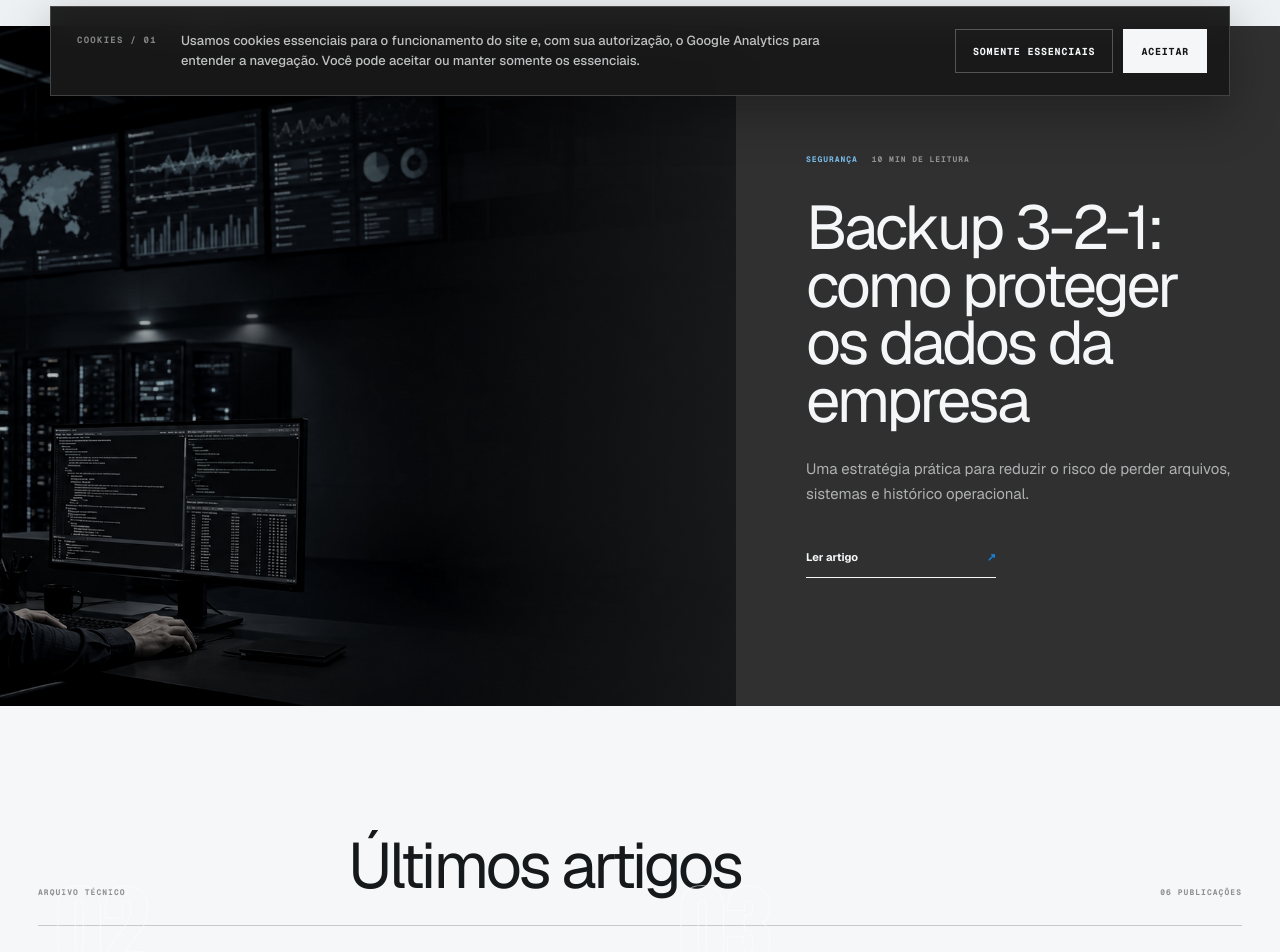
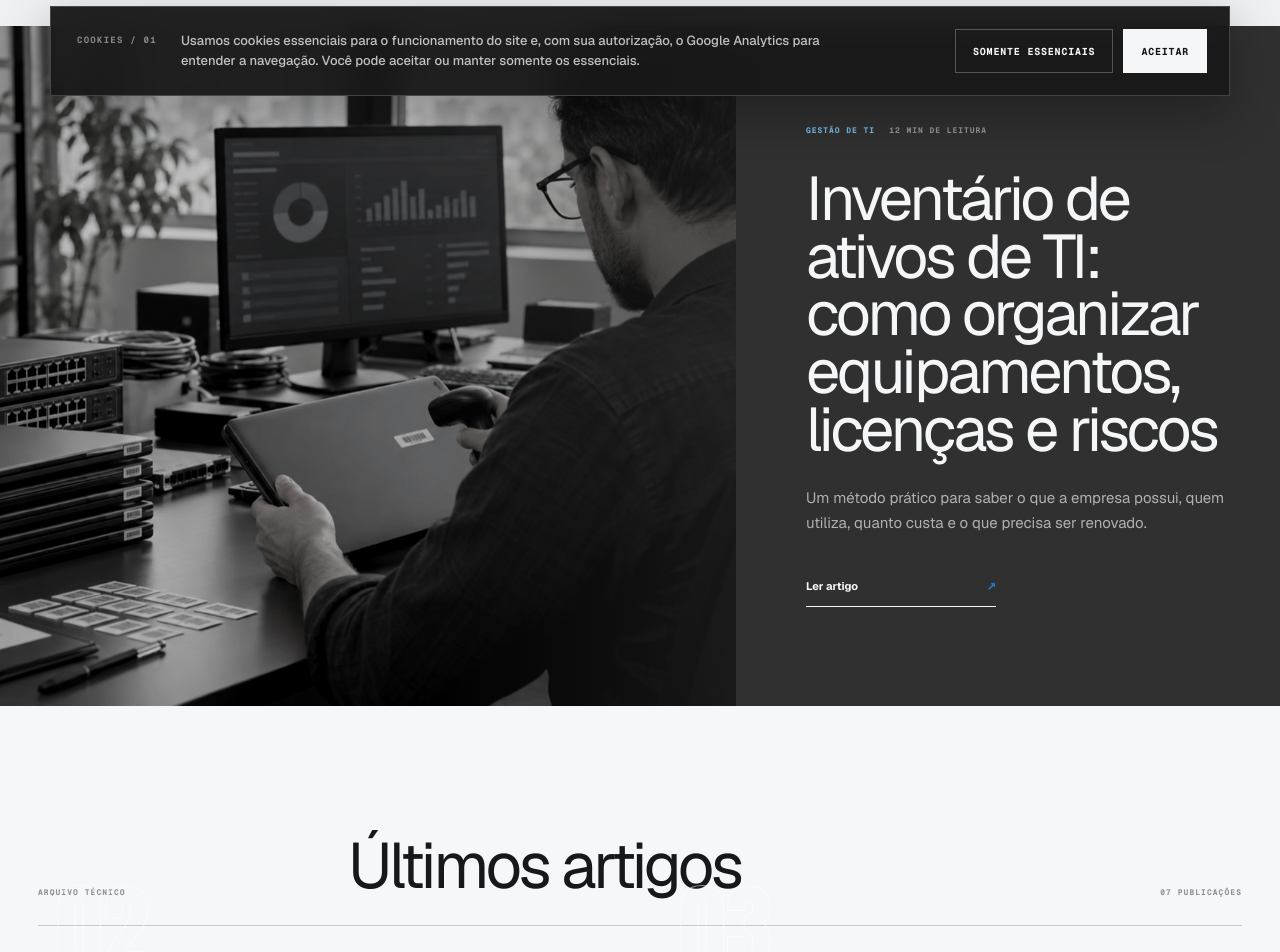
Before and after one commit to VisioIT/visioit-site, a Next.js app: page /blog in a window 1280 px wide. Shown: the part 680-1632 px from the top of the page. Built offline with nearby package versions, Linux system fonts and the light colour scheme.

Commit message:
Publica artigo sobre inventario de ativos de TI

```diff
--- a/app/blog/posts.ts
+++ b/app/blog/posts.ts
@@ -19,6 +19,52 @@ export type BlogPost = {
 };
 
 export const blogPosts: BlogPost[] = [
+  {
+    slug: 'inventario-de-ativos-de-ti-para-empresas',
+    title: 'Inventário de ativos de TI: como organizar equipamentos, licenças e riscos',
+    excerpt: 'Um método prático para saber o que a empresa possui, quem utiliza, quanto custa e o que precisa ser renovado.',
+    category: 'Gestão de TI',
+    publishedAt: '2026-09-14',
+    updatedAt: '2026-09-14',
+    readingTime: '12 min de leitura',
+    image: '/blog-inventario-ativos-ti.jpg',
+    imageAlt: 'Profissional de TI catalogando notebooks e equipamentos de rede em um inventário de ativos',
+    intro: 'É difícil proteger, manter ou planejar aquilo que a empresa não conhece. Um inventário de ativos de TI reúne equipamentos, sistemas, licenças, serviços e responsáveis em uma visão confiável. Mais do que uma lista patrimonial, ele ajuda a reduzir interrupções, controlar custos e antecipar riscos antes que um recurso importante fique sem suporte.',
+    sections: [
+      {
+        title: 'O que deve entrar no inventário de TI',
+        paragraphs: ['Comece pelos recursos que armazenam dados, conectam pessoas ou sustentam processos. Inclua computadores, servidores, switches, roteadores, pontos de acesso, nobreaks, impressoras, celulares corporativos e equipamentos de videoconferência. Depois, registre softwares, licenças, serviços em nuvem, domínios, certificados digitais, links de internet e contratos de suporte.', 'Cada item precisa ter informações suficientes para responder perguntas práticas: onde está, quem utiliza, qual processo atende, quando foi adquirido e quem deve agir em caso de falha. Evite criar dezenas de campos que nunca serão mantidos. Um inventário simples e atualizado é mais valioso do que uma planilha sofisticada e abandonada.'],
+        bullets: ['Identificação ou etiqueta do ativo', 'Categoria, fabricante, modelo e número de série', 'Usuário, setor e localização', 'Sistema operacional, versão e configuração relevante', 'Garantia, contrato, custo e data de renovação', 'Criticidade, responsável e situação atual'],
+      },
+      {
+        title: 'Relacione cada ativo ao negócio',
+        paragraphs: ['Dois equipamentos iguais podem ter riscos muito diferentes. Um notebook reserva e um computador usado para faturamento não devem receber a mesma prioridade. Registre o processo atendido, a tolerância à indisponibilidade e as dependências importantes, como rede, autenticação, banco de dados ou fornecedor externo.', 'Essa relação transforma o inventário em ferramenta de decisão. Quando uma vulnerabilidade, falha ou fim de suporte é identificado, a equipe consegue avaliar rapidamente quais áreas serão afetadas e qual correção deve acontecer primeiro. Também fica mais fácil construir planos de continuidade e definir equipamentos de contingência.'],
+      },
+      {
+        title: 'Inclua licenças, nuvem e serviços recorrentes',
+        paragraphs: ['O patrimônio físico é apenas parte do ambiente. Contas de e-mail, plataformas de colaboração, máquinas virtuais, armazenamento, antivírus, backup e sistemas por assinatura também geram custo e risco. Registre quantidade contratada, quantidade utilizada, administrador responsável, forma de cobrança e data de renovação.', 'Essa visão revela licenças de ex-colaboradores, planos superdimensionados, serviços duplicados e recursos em nuvem sem proprietário. Antes de cancelar algo, confirme integrações e dependências: um serviço aparentemente sem usuário pode executar rotinas automáticas ou armazenar dados necessários para auditoria.'],
+        bullets: ['Compare licenças compradas, atribuídas e utilizadas', 'Identifique renovações automáticas com antecedência', 'Separe contas administrativas das contas de uso diário', 'Registre onde os dados podem ser exportados e recuperados', 'Defina um responsável técnico e um responsável do negócio'],
+      },
+      {
+        title: 'Crie um ciclo de entrada, mudança e saída',
+        paragraphs: ['O inventário precisa acompanhar a vida do ativo. Na compra, registre e etiquete antes de entregar. Em mudanças de usuário ou setor, atualize localização, permissões e responsável. Na devolução, confirme estado, remova acessos, preserve dados necessários e registre o destino do equipamento.', 'O descarte também exige controle. Apagar arquivos manualmente ou formatar rapidamente pode não ser suficiente para dados sensíveis. Defina um procedimento de sanitização compatível com o tipo de mídia, guarde evidências da execução e utilize descarte ambientalmente adequado quando o equipamento não puder ser reaproveitado.'],
+      },
+      {
+        title: 'Use o inventário para planejar o ciclo de vida',
+        paragraphs: ['Agrupe os ativos por idade, garantia, capacidade e disponibilidade de atualizações. Em vez de substituir tudo ao mesmo tempo, monte uma fila baseada em criticidade e risco. Equipamentos que sustentam serviços essenciais, apresentam falhas recorrentes ou deixaram de receber correções devem ser analisados primeiro.', 'Com um horizonte de doze a vinte e quatro meses, a direção consegue prever investimentos e evitar compras emergenciais. O planejamento também permite padronizar modelos, negociar contratos e preparar a migração de aplicações antes que um servidor ou sistema chegue ao limite.'],
+        bullets: ['Ativos fora de garantia', 'Sistemas sem atualizações de segurança', 'Equipamentos com incidentes recorrentes', 'Capacidade próxima do limite', 'Dependências sem redundância ou peça de reposição'],
+      },
+      {
+        title: 'Mantenha a informação confiável',
+        paragraphs: ['Defina uma pessoa responsável pela qualidade do inventário, mas distribua a atualização pelos processos. Compras deve comunicar aquisições; recursos humanos deve sinalizar entradas e desligamentos; suporte deve registrar trocas; financeiro deve informar renovações. Assim, a planilha ou plataforma não depende de uma grande revisão anual.', 'Faça verificações periódicas por amostragem e uma conferência completa em ciclos definidos. Compare o registro com ferramentas de gerenciamento, painéis dos fornecedores e inspeção física. Divergências devem gerar correção e investigação do processo que permitiu o erro.'],
+      },
+      {
+        title: 'Como começar sem transformar o projeto em burocracia',
+        paragraphs: ['Escolha primeiro os ativos críticos e os equipamentos utilizados pelas pessoas. Defina poucos campos obrigatórios, um padrão de etiqueta e um local oficial para os registros. Depois, acrescente contratos, licenças, nuvem e dependências. Cada etapa deve produzir informação que ajude uma decisão real.', 'Ao final da primeira rodada, gere três listas: riscos que exigem correção imediata, renovações previstas para os próximos meses e itens sem responsável ou finalidade confirmada. O inventário passa a ter valor quando orienta ações, orçamento e segurança — não quando apenas acumula números de série.'],
+        bullets: ['Defina o escopo inicial', 'Escolha os campos obrigatórios', 'Catalogue e valide os ativos prioritários', 'Atribua responsáveis e criticidade', 'Crie alertas para garantia e renovação', 'Revise mensalmente mudanças e pendências'],
+      },
+    ],
+  },
   {
     slug: 'backup-3-2-1-para-empresas',
     title: 'Backup 3-2-1: como proteger os dados da empresa',
```
Also changed, not shown: public/blog-inventario-ativos-ti.jpg (added), 1 other file (tests, documents, lock files or other folders).
